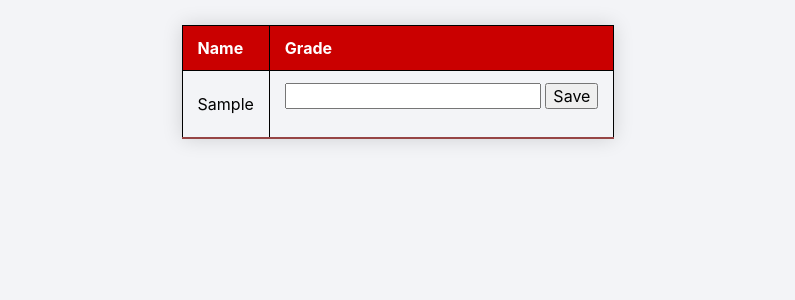
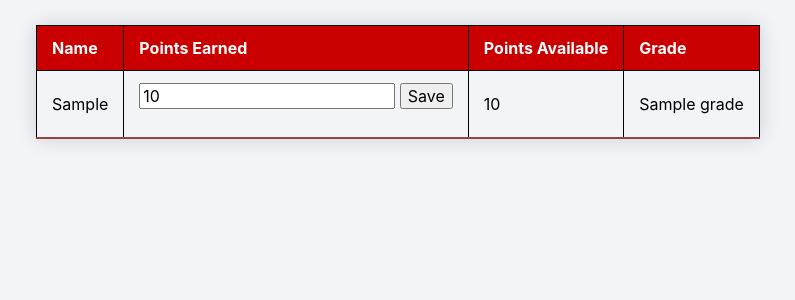
Before and after one commit to Naveen699/finalGrade, a Flask app: template templates/studentsFromAssignment.html in a window 1280 px wide. Shown: the part 60-360 px from the top of the page, without its empty margins (242-1037 px from the left). Run offline with Flask 2, Linux system fonts and the light colour scheme; the template is opened without the code that fills it: most values are stand-ins (such as "Sample title", 1, 10 or a date in 2020); some libraries are stand-ins or nearby versions.

Commit message:
point system

```diff
--- a/app.py
+++ b/app.py
@@ -89,6 +89,7 @@ def view_student_assignments():
 		re = studentFunctions()
 		account = re.findUserAssignments(student_id, class_name)
 		amount = len(account)
+		print(re.updateAssignmentGrade(student_id))
 		return render_template('view_student_assignments.html', account=account, amount=amount)
 	else:
 		return url_for('login')
@@ -143,15 +144,15 @@ def studentsFromAssignment():
 
 @app.route("/update_grade_second", methods=['GET', 'POST'])
 def update_grade_second():
-	from userFunctions import teacherFunctions
+	from userFunctions import teacherFunctions, studentFunctions
 	re = teacherFunctions()
+	aa = studentFunctions()
 	student_id = request.form['student_id']
 	grade = request.form['grade']
 	assignment_name = request.form['assignment_name']
 	print(f"Student ID: {student_id}, Updated Grade: {grade}, Assignment Name: {assignment_name}")
 	re.updateGrade(assignment_name, student_id, grade)
-	#print(f"Student Id: {student_id}\n Assignment name: {assignment_name}\n Grade: {grade}")
-
+	aa.updateAssignmentGrade(student_id)
 	return redirect(url_for('studentsFromAssignment', assignment_name=assignment_name))
 
 
@@ -164,9 +165,9 @@ def update_grade():
 	data = request.get_json()
 	student_id = data['studentId']
 	assignment_name = data['assignmentName']
-	grade = data["grade"]
+	points = data["grade"]
 
-	re.updateGrade(assignment_name, student_id, grade)
+	re.updateGrade(assignment_name, student_id, points)
 
 	return redirect(url_for('view_assignments_from_teacher'))
 
--- a/templates/studentsFromAssignment.html
+++ b/templates/studentsFromAssignment.html
@@ -9,6 +9,8 @@
         <thead>
           <tr>
             <th bgcolor='#CA0000 '><b>Name</b></th>
+            <th bgcolor='#CA0000 '><b>Points Earned</b></th>
+            <th bgcolor='#CA0000 '><b>Points Available</b></th>
             <th bgcolor='#CA0000 '><b>Grade</th>
           </tr>
         </thead>
@@ -20,10 +22,12 @@
               <form method="POST" action="{{ url_for('update_grade_second') }}">
                 <input type="hidden" name="student_id" value="{{ student['student_id'] }}">
                 <input type="hidden" name="assignment_name" value="{{ student['assignment_name'] }}">
-                <input type="number" step="0.001" name="grade" value="{{ student['grade'] }}">
+                <input type="number" step="0.001" name="grade" value="{{ student['points_earned'] }}">
                 <button type="submit">Save</button>
               </form>
             </td>
+            <td class="tg-0lax">{{ student['points_avail'] }}</td>
+            <td class="tg-0lax">{{ student['grade'] }}</td>
           </tr>
           {% endfor %}
         </tbody>
--- a/templates/view_student_assignments.html
+++ b/templates/view_student_assignments.html
@@ -13,8 +13,7 @@
     <th bgcolor='#CA0000 '><b>Assignment Name</b></th>
     <th bgcolor='#CA0000 '><b>Due Date</b></th>
     <th bgcolor='#CA0000 '><b>Status</b></th>
-    <th bgcolor='#CA0000 '><b>Points available</b></th>
-    <th bgcolor='#CA0000 '><b>Points earned</b></th>
+    <th bgcolor='#CA0000 '><b>Points</b></th>
     <th bgcolor='#CA0000 '><b>Grade</b></th>
   </tr>
 </thead>
@@ -24,8 +23,7 @@
     <td class="tg-0lax">{{account[i]['assignment_name']}}</td>
     <td class="tg-0lax">{{account[i]['due_date']}}</td>
     <td class="tg-0lax">{{account[i]['status']}}</td>
-    <td class="tg-0lax">{{account[i]['points_avail']}}</td>
-    <td class="tg-0lax">{{account[i]['points_earned']}}</td>
+    <td class="tg-0lax">{{account[i]['points_earned']}} / {{account[i]['points_avail']}}</td>
     <td class="tg-0lax">{{account[i]['grade']}}</td>
   </tr>
   {%endfor%}
```
Also changed, not shown: templates/view_assignments_from_teacher.html (+5 -2 lines), userFunctions.py (+16 -2 lines).
